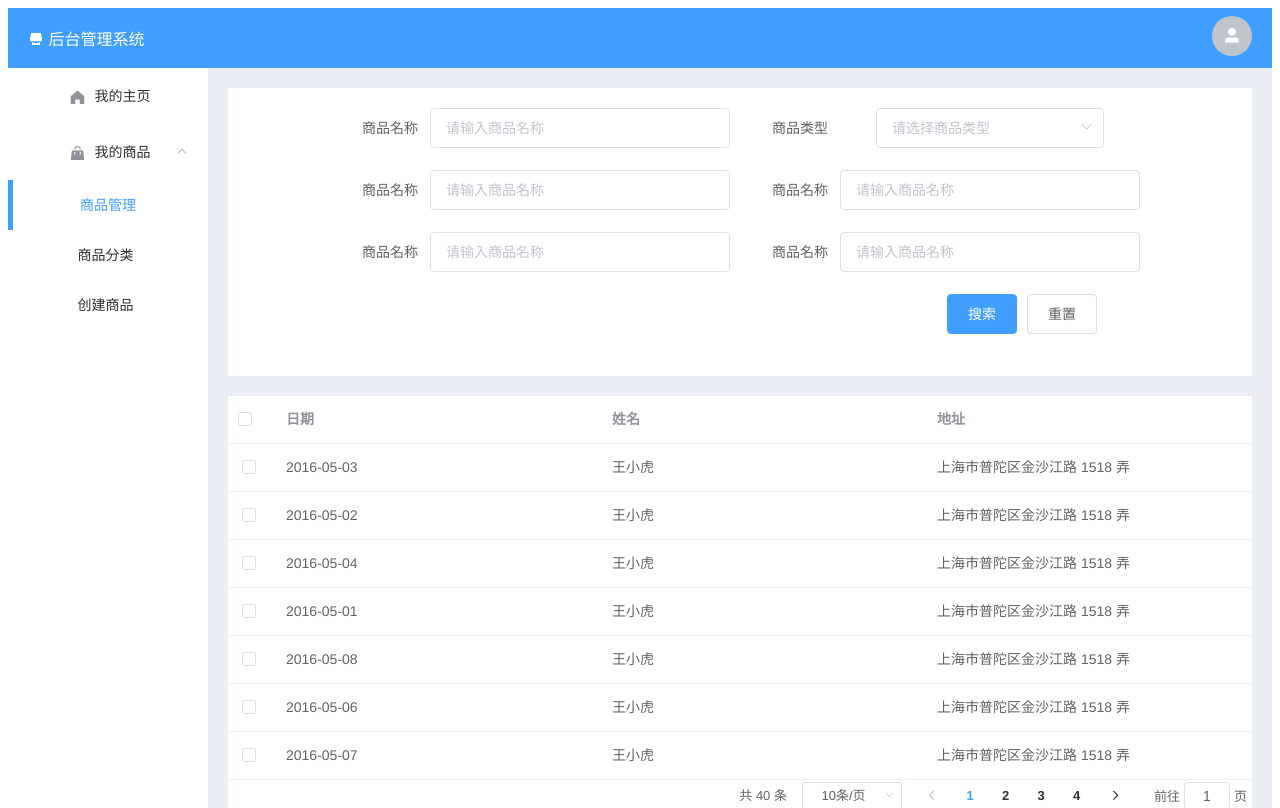
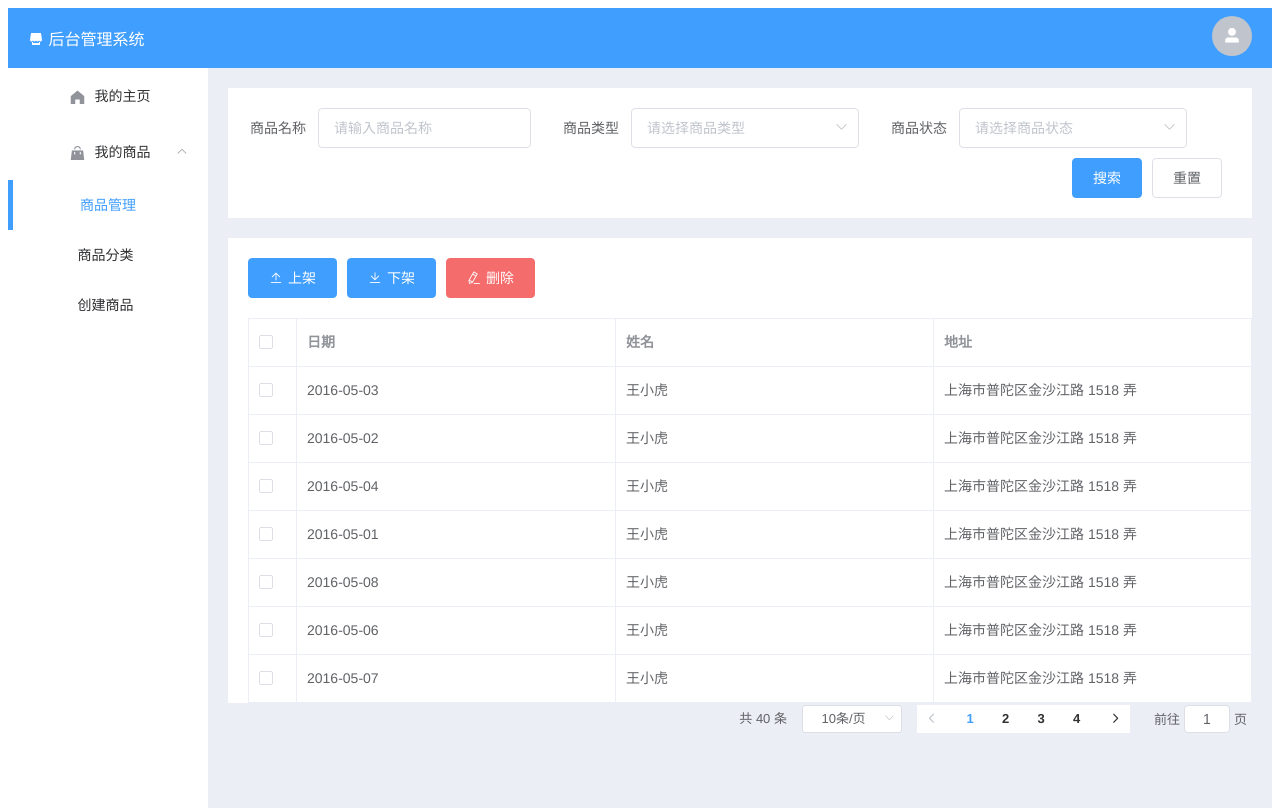
Before and after one commit to darKleaf-cn/management, a Vue app: page /#/commodity/commodityManage in a window 1280 px wide. Built offline with nearby package versions, Linux system fonts and the light colour scheme.

Commit message:
商品管理界面调整

```diff
--- a/src/views/commodity/CommodityManage.vue
+++ b/src/views/commodity/CommodityManage.vue
@@ -5,7 +5,7 @@
       :model="searchForm"
       :rules="searchRoles"
       ref="searchForm"
-      label-width="100px"
+      label-width="90px"
     >
       <el-form-item label="商品名称">
         <el-input
@@ -22,40 +22,32 @@
           <el-option label="区域二" value="beijing"></el-option>
         </el-select>
       </el-form-item>
-      <el-form-item label="商品名称">
-        <el-input
-          v-model="searchForm.commodityName"
-          placeholder="请输入商品名称"
-        ></el-input>
-      </el-form-item>
-      <el-form-item label="商品名称">
-        <el-input
-          v-model="searchForm.commodityName"
-          placeholder="请输入商品名称"
-        ></el-input>
-      </el-form-item>
-      <el-form-item label="商品名称">
-        <el-input
-          v-model="searchForm.commodityName"
-          placeholder="请输入商品名称"
-        ></el-input>
-      </el-form-item>
-      <el-form-item label="商品名称">
-        <el-input
-          v-model="searchForm.commodityName"
-          placeholder="请输入商品名称"
-        ></el-input>
+      <el-form-item label="商品状态">
+        <el-select
+          v-model="searchForm.commodityStatus"
+          placeholder="请选择商品状态"
+        >
+          <el-option label="上架" value="1"></el-option>
+          <el-option label="待上架" value="0"></el-option>
+        </el-select>
       </el-form-item>
       <el-form-item class="form-button">
         <el-button type="primary" @click="submitForm">搜索</el-button>
         <el-button @click="resetForm">重置</el-button>
       </el-form-item>
     </el-form>
+    <div class="operation">
+      <el-button type="primary" icon="el-icon-upload2">上架</el-button>
+      <el-button type="primary" icon="el-icon-download">下架</el-button>
+      <el-button type="danger" icon="el-icon-edit">删除</el-button>
+    </div>
+    <div class="table">
       <el-table
         ref="multipleTable"
         :data="tableData"
         tooltip-effect="dark"
         style="width: 100%"
+        border
       >
         <el-table-column type="selection"> </el-table-column>
         <el-table-column label="日期">
@@ -65,11 +57,9 @@
         <el-table-column prop="address" label="地址" show-overflow-tooltip>
         </el-table-column>
       </el-table>
+    </div>
     <div class="pagination">
       <el-pagination
-        @size-change="handleSizeChange"
-        @current-change="handleCurrentChange"
-        :current-page="currentPage4"
         :page-sizes="[5, 10, 15, 20]"
         :page-size="10"
         layout="total, sizes, prev, pager, next, jumper"
@@ -85,7 +75,11 @@ export default {
   name: 'CommodityManage',
   data() {
     return {
-      searchForm: {},
+      searchForm: {
+        commodityName: '',
+        commodityType: '',
+        commodityStatus: ''
+      },
       searchRoles: {},
       tableData: [
         {
@@ -138,24 +132,32 @@ export default {
   .el-form {
     background-color: #ffffff;
     padding: 20px;
+    padding-bottom: 10px;
+    padding-left: 0;
     margin-bottom: 20px;
+    overflow: hidden;
     .el-form-item {
-      div.el-form-item__content {
-        width: 300px;
+      float: left;
+      margin-bottom: 10px;
+    }
+    .form-button {
+      float: right;
+      display: flex;
     }
   }
-    .form-button {
-      // display: block;
-      // width: 400px;
+  .operation {
+    background-color: #ffffff;
+    padding: 20px;
     display: flex;
-      flex-direction: row-reverse;
-      div.el-form-item__content {
-        width: 400px;
+    .el-button-group {
+      margin-right: 20px;
     }
   }
+  .table {
+    background-color: #ffffff;
+    padding-left:20px;
   }
   .pagination {
-    background-color: #ffffff;
     display: flex;
     flex-direction: row-reverse;
   }
```
Lines whose indentation alone changed are shown as unchanged.
